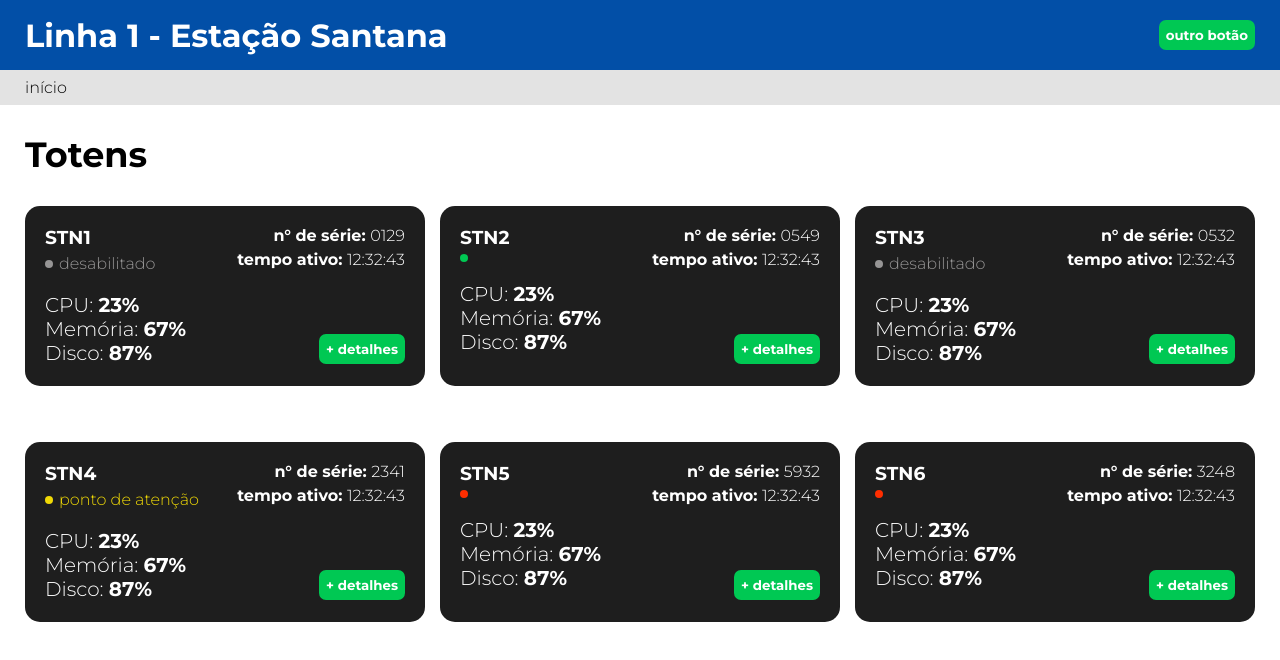
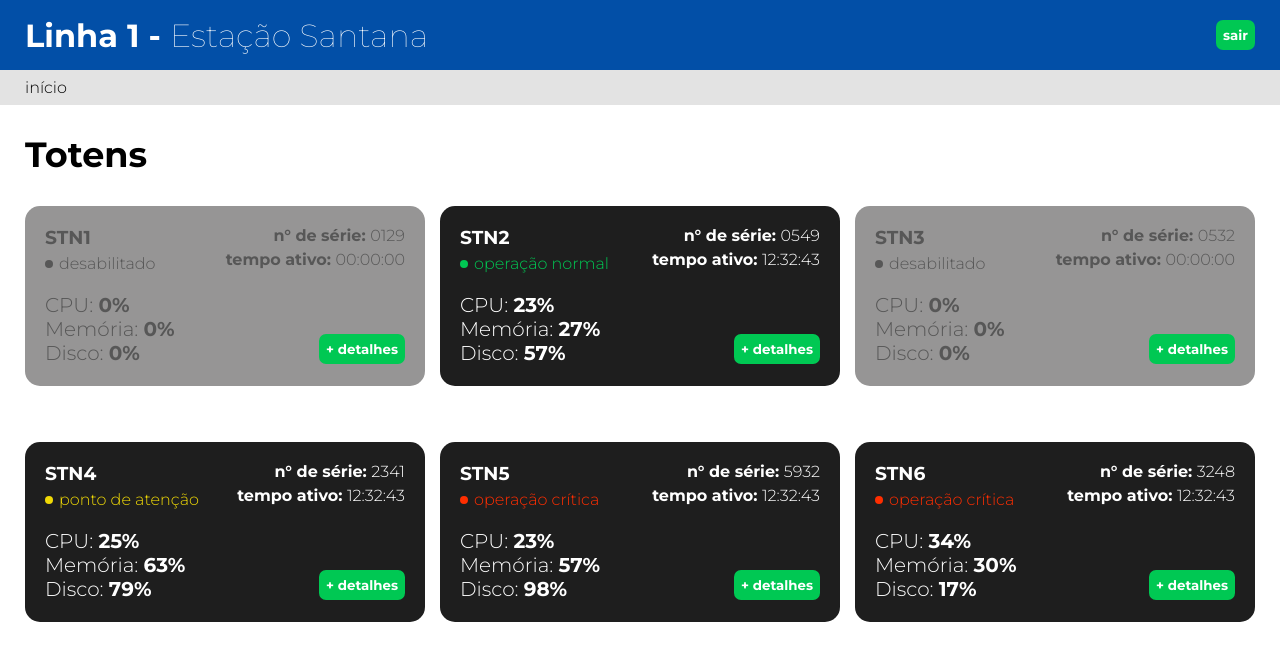
Before and after one commit to AnaBiaCosta/monitoreasy, a React (Create React App) app: page / in a window 1280 px wide. Shown: the top 660 px of the page. Built offline with nearby package versions, Linux system fonts and the light colour scheme.

Commit message:
Adiciona as configurações de totem desabilitado

```diff
--- a/src/App.js
+++ b/src/App.js
@@ -1,13 +1,14 @@
 import React from 'react';
 import Header from './componentes/Header'
 import Totem from './componentes/Totem'
-import Botao from './componentes/Button'
 import Menu from './componentes/Menu'
 
 import './style-reset.css'
 import './style-all.css'
 
 
+
+//simulação do backend para testes
 const arrTest = [{
   stateId: 'disable',
   name: 'STN1',
@@ -23,8 +24,8 @@ const arrTest = [{
   serialNumber: '0549',
   timeOperation: '12:32:43',
   cpu: '23%',
-  memory: '67%',
-  disc: '87%'
+  memory: '27%',
+  disc: '57%'
 
 },
 {
@@ -32,18 +33,18 @@ const arrTest = [{
   name: 'STN3',
   serialNumber: '0532',
   timeOperation: '12:32:43',
-  cpu: '23%',
-  memory: '67%',
-  disc: '87%'
+  cpu: '43%',
+  memory: '78%',
+  disc: '35%'
 },
 {
   stateId: 'alert',
   name: 'STN4',
   serialNumber: '2341',
   timeOperation: '12:32:43',
-  cpu: '23%',
-  memory: '67%',
-  disc: '87%'
+  cpu: '25%',
+  memory: '63%',
+  disc: '79%'
 },
 {
   stateId: 'danger',
@@ -51,19 +52,21 @@ const arrTest = [{
   serialNumber: '5932',
   timeOperation: '12:32:43',
   cpu: '23%',
-  memory: '67%',
-  disc: '87%'
+  memory: '57%',
+  disc: '98%'
 },
 {
   stateId: 'danger',
   name: 'STN6',
   serialNumber: '3248',
   timeOperation: '12:32:43',
-  cpu: '23%',
-  memory: '67%',
-  disc: '87%'
+  cpu: '34%',
+  memory: '30%',
+  disc: '17%'
 }]
 
+
+//componente que será rendenizado na página html
 const App = () => (
   <div className="App">
     <Header />
@@ -71,12 +74,12 @@ const App = () => (
 
     <h2>Totens</h2>
 
+    {/* totem com todos os parametros que vem do backend */}
     <div className="totens-container">
       {arrTest.map(totem => <Totem stateId={totem.stateId} name={totem.name}
         serialNumber={totem.serialNumber} timeOperation={totem.timeOperation}
         cpu={totem.cpu} memory={totem.memory} disc={totem.disc} />)}
     </div>
-
   </div>
 )
 
--- a/src/componentes/Button/index.js
+++ b/src/componentes/Button/index.js
@@ -1,8 +1,8 @@
 import React from 'react'
 import './style.css'
 
-const Botao = ({ text, variant = 'primary' }) => (
-    <div className={variant} >
+const Botao = ({ text, variant}) => (
+    <div className={`button ${variant}`} >
         <button>{text}</button>
     </div>
 )
--- a/src/componentes/Button/style.css
+++ b/src/componentes/Button/style.css
@@ -1,11 +1,12 @@
 button{
     font-family: 'Montserrat', sans-serif;
     background: none;
-    border: 2px solid #00C853;
-    border-radius: 7px;
+    border: none;
     padding: 5px;
     color: white;
+    font-weight: 700;
+    cursor: pointer;
+    border: 2px solid #00C853;
     background-color: #00C853;
-    font-weight: 700;
-    cursor: pointer
+    border-radius: 7px;
 }
--- a/src/componentes/Header/index.js
+++ b/src/componentes/Header/index.js
@@ -4,8 +4,8 @@ import './style.css'
 
 const Header = () => (
     <header>
-        <h1>Linha 1 - Estação Santana</h1>
-        <Botao text='outro botão'/>
+        <h1>Linha 1 - <span className="title">Estação Santana</span></h1>
+        <Botao text='sair' variant='secondary'/>
     </header>
 )
 
--- a/src/componentes/Header/style.css
+++ b/src/componentes/Header/style.css
@@ -8,3 +8,7 @@ header{
     color: white;
     background-color: #024FA7;
 }
+
+.title{
+    font-weight: 100
+}
--- a/src/componentes/Totem/index.js
+++ b/src/componentes/Totem/index.js
@@ -3,44 +3,61 @@ import Botao from '../Button'
 import './style.css'
 
 
+// Dicionário construído para trocar o status do totem
 const dicionario = {
     disable: 'desabilitado',
-    alert: 'ponto de atenção'
+    alert: 'ponto de atenção',
+    danger: 'operação crítica',
+    normal: 'operação normal'
 }
 
-console.log(dicionario)
 
+// pegando os valores enviados pelo backend
 const Totem = ({ stateId, name, serialNumber, timeOperation, cpu, memory, disc }) => {
+    //mensagem exibida enquanto os dados são carregados
     const [state, setState] = React.useState('procurando...')
 
+
+    //seta os valores em 0 caso o totem esteja desabilitado
+    if (stateId == 'disable') {
+        cpu = '0%'
+        memory = '0%'
+        disc = '0%'
+        timeOperation = '00:00:00'
+    }
+
+
+
+    // a partir do valr do stateId troca as cores dos totens
     React.useEffect(() => {
         setState(stateId)
     }, [])
 
     return (
-        <div className="totem-body" >
+        <div className={`totem-body ${state}`} >
             <div>
                 <h3 className="totem-name">{name}</h3>
 
                 <div className="estado-container">
                     <div className={`icon ${state}`}></div>
-                    <span className={state}>{dicionario[state]}</span>
+                    <span className={`text ${state}`}>{dicionario[state]}</span>
                 </div>
 
                 <div className="totem-numbers">
-                    <p className="text-numbers">CPU: <span className="number">{cpu}</span></p>
-                    <p className="text-numbers">Memória: <span className="number">{memory}</span></p>
-                    <p className="text-numbers">Disco: <span className="number">{disc}</span></p>
+                    <p className="text-numbers">CPU: <span className={`number ${state}`}>{cpu}</span></p>
+                    <p className="text-numbers">Memória: <span className={`number ${state}`}>{memory}</span></p>
+                    <p className="text-numbers">Disco: <span className={`number ${state}`}>{disc}</span></p>
                 </div>
             </div>
 
             <div className="totem-information">
                 <div className="totem-identification">
-                    <p className="text-bold mb">n° de série: <span className="text-normal">{serialNumber}</span></p>
-                    <p className="text-bold">tempo ativo: <span className="text-normal">{timeOperation}</span></p>
+                    <p className="text-bold mb">n° de série: <span className={`text-normal ${state}`}>{serialNumber}</span></p>
+                    <p className="text-bold">tempo ativo: <span className={`text-normal ${state}`}>{timeOperation}</span></p>
                 </div>
 
-                <Botao className="btn" text="+ detalhes" /></div>
+                <Botao text="+ detalhes" variant='primary'  />
+            </div>
         </div >
     )
 }
--- a/src/componentes/Totem/style.css
+++ b/src/componentes/Totem/style.css
@@ -17,6 +17,9 @@ span{
 }
 
 .totem-information{
+    display: flex;
+    flex-direction: column;
+
     text-align: right;
 }
 
@@ -77,7 +80,7 @@ span{
 
 
 .icon.disable{
-    background-color: #969595;
+    background-color: #575757
 }
 
 .icon.normal{
@@ -94,17 +97,21 @@ span{
 
 
 .disable{
-    color: #969595;
+    color: #575757
 }
 
-.normal{
+.text.normal{
     color: #00C853;
 }
 
-.alert{
+.text.alert{
     color: #F0D906
 }
 
-.danger{
+.text.danger{
     color: #FF2E00;
 }
+
+.totem-body.disable{
+    background-color: #969595;
+}
--- a/src/style-all.css
+++ b/src/style-all.css
@@ -1,3 +1,5 @@
+/* configuraçõe padrões para toda a página */
+
 body{
     font-family: 'Montserrat', sans-serif;
 }
--- a/src/style-reset.css
+++ b/src/style-reset.css
@@ -1,3 +1,5 @@
+/* configurações de reset da página */
+
 html, body, div, span, applet, object, iframe,
 h4, h5, h6, p, blockquote, pre,
 a, abbr, acronym, address, big, cite, code,
```
